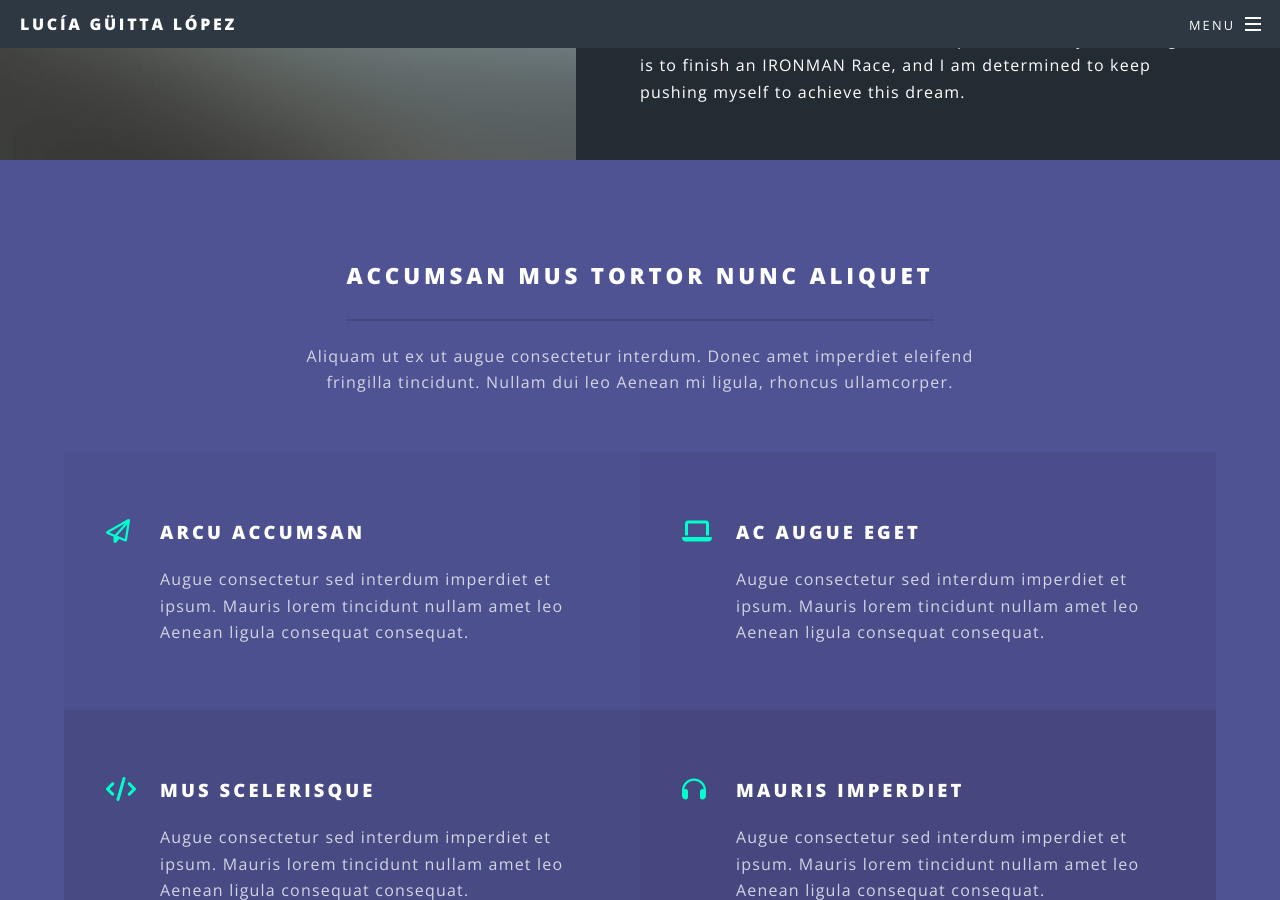
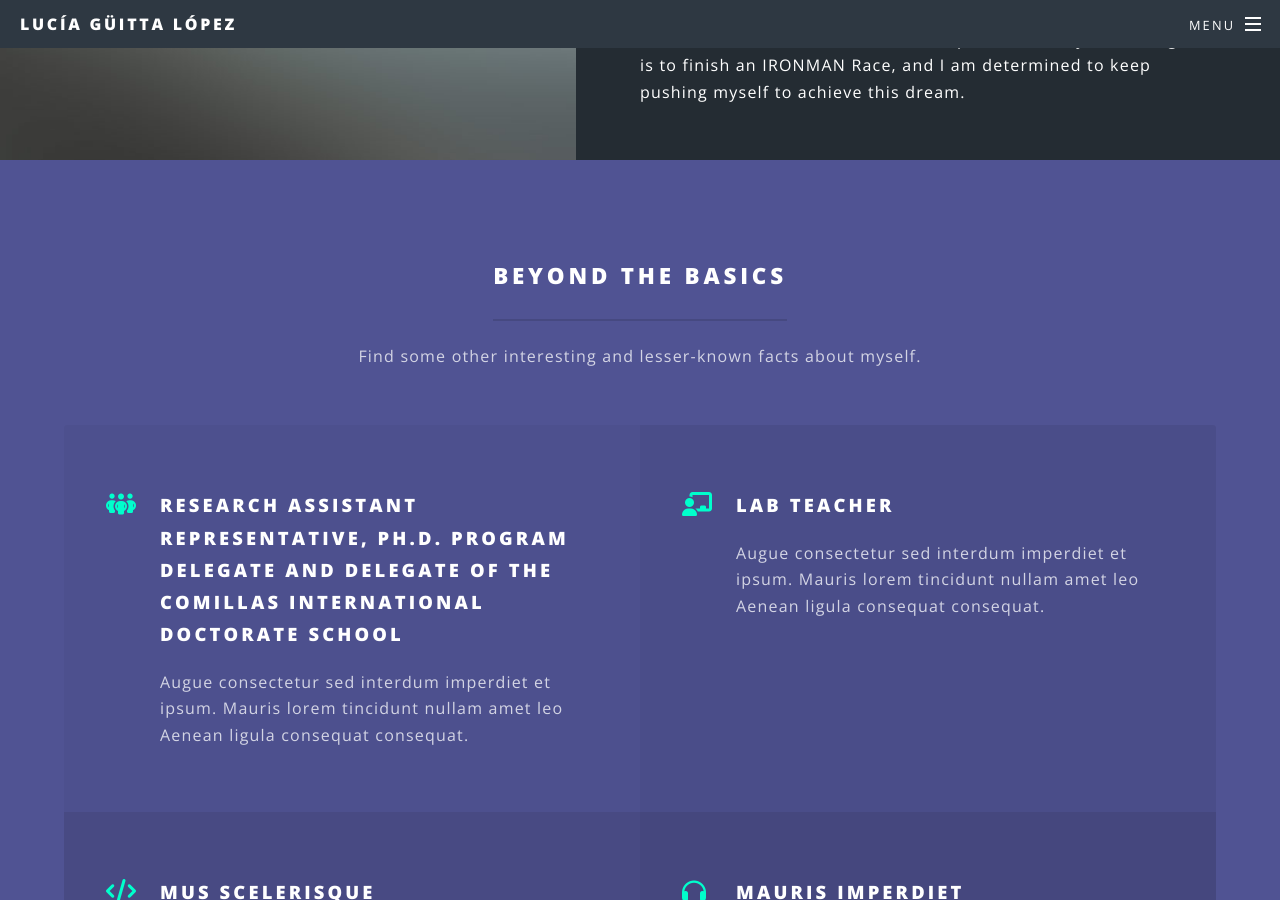
Before and after one commit to Lucia-Guitta/Lucia-Guitta.github.io, a Jekyll site: the page built from index.html, in a window 1280 px wide and 900 px high, scrolled down 2841 px. Built offline with Jekyll 4.4.1, drawn with Linux system fonts in a browser that asks for light colours; some web fonts are replaced.

Commit message:
Checkpoint changes in the curiosity

```diff
--- a/index.html
+++ b/index.html
@@ -112,24 +112,22 @@ layout: landing
 <section id="three" class="wrapper style3 special">
   <div class="inner">
     <header class="major">
-      <h2>Accumsan mus tortor nunc aliquet</h2>
+      <h2>Beyond the basics</h2>
       <p>
-        Aliquam ut ex ut augue consectetur interdum. Donec amet imperdiet
-        eleifend<br />
-        fringilla tincidunt. Nullam dui leo Aenean mi ligula, rhoncus
-        ullamcorper.
+        Find some other interesting and lesser-known facts about myself.
       </p>
     </header>
     <ul class="features">
-      <li class="icon fa-paper-plane-o">
-        <h3>Arcu accumsan</h3>
+      <li class="icon fa-people-group">
+        <h3>Research Assistant Representative, Ph.D. Program Delegate and Delegate of the Comillas International
+          Doctorate School</h3>
         <p>
           Augue consectetur sed interdum imperdiet et ipsum. Mauris lorem
           tincidunt nullam amet leo Aenean ligula consequat consequat.
         </p>
       </li>
-      <li class="icon fa-laptop">
-        <h3>Ac Augue Eget</h3>
+      <li class="icon fa-chalkboard-teacher">
+        <h3>Lab Teacher</h3>
         <p>
           Augue consectetur sed interdum imperdiet et ipsum. Mauris lorem
           tincidunt nullam amet leo Aenean ligula consequat consequat.
```
